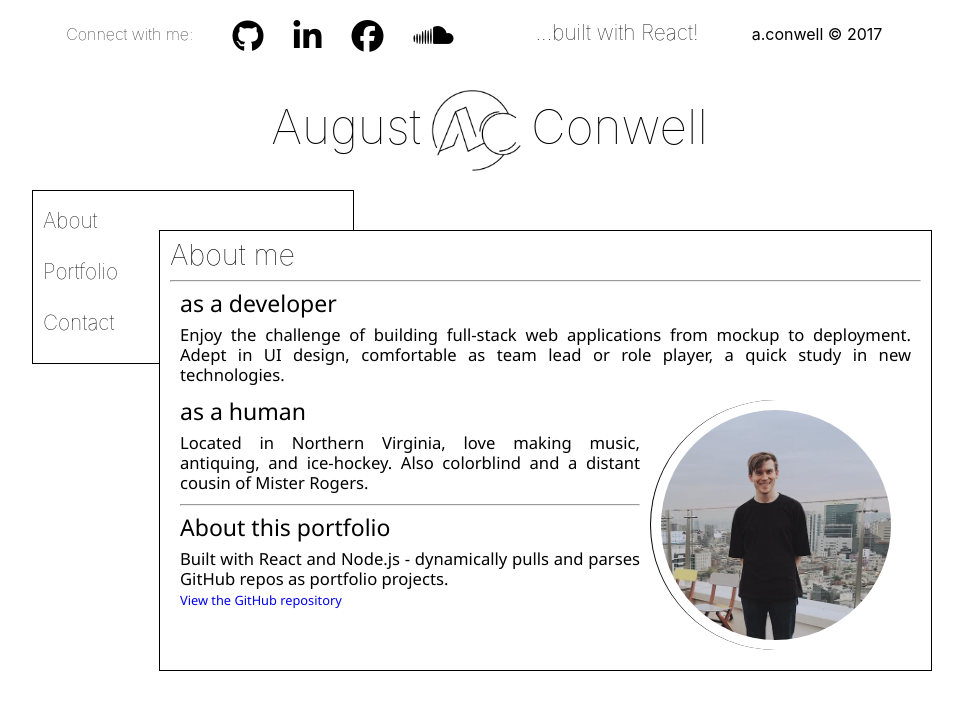
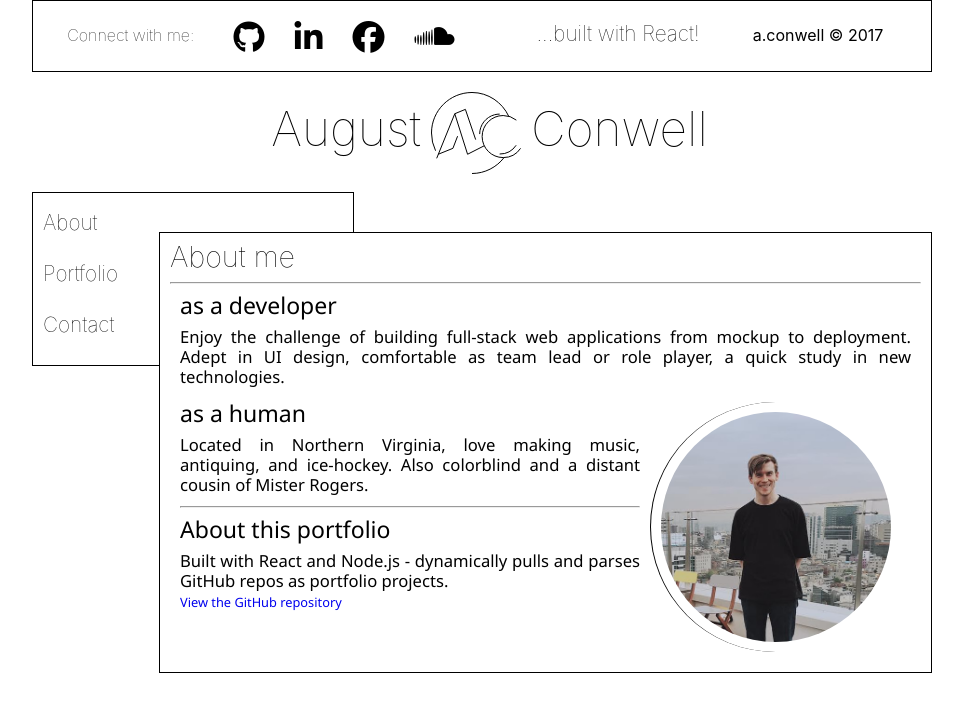
Before and after one commit to asconwe/react-portfolio, a React app: page / in a window 1280 px wide. Shown: the top 712 px of the page, without its empty margins (158-1121 px from the left). Built offline with nearby package versions, Linux system fonts and the light colour scheme; no server answers.

Commit message:
Border on header

```diff
--- a/app/components/children/Header.js
+++ b/app/components/children/Header.js
@@ -23,7 +23,7 @@ class Header extends React.Component {
         return (
             <Headroom>
                 <div className="responsive-box" >
-                    <div className="header pad10">
+                    <div className="header pad10 border">
                         <div className="head-section connect">
                             <div className="connect-container">
                                 <span className="connect-span" >Connect with me:</span>
--- a/app/components/children/Title.js
+++ b/app/components/children/Title.js
@@ -22,8 +22,9 @@ class Title extends React.Component {
             <div className="banner">
                 <div className="title">
                     <h1 className="name">August
-                    <img className="logo-img" src="./images/AC.png" alt="logo" />
-                        Conwell</h1>
+                        <img className="logo-img" src="./images/logo.svg" alt="logo" />
+                        Conwell
+                    </h1>
                 </div>
             </div>
         )
```
Also changed, not shown: public/images/logo.svg (added).
